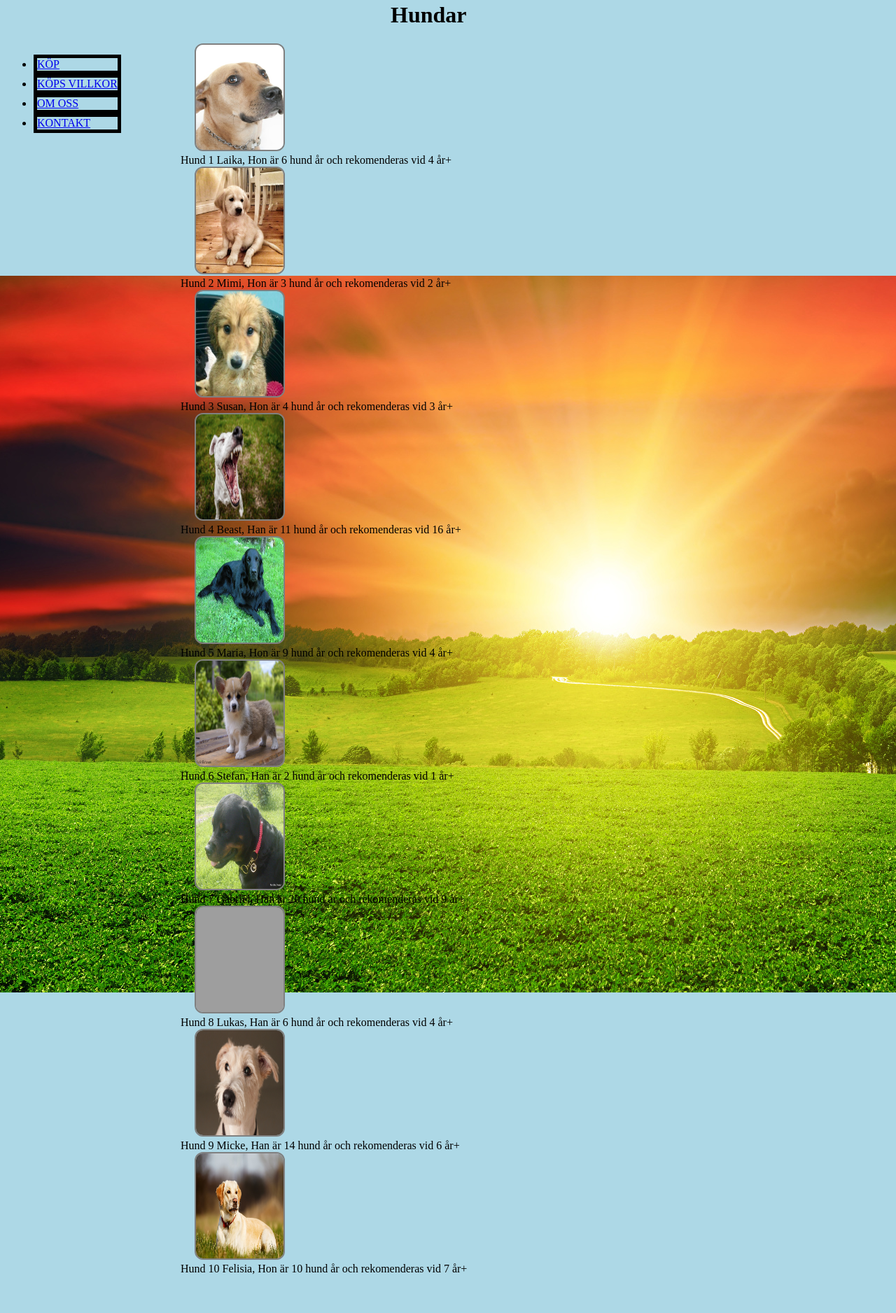
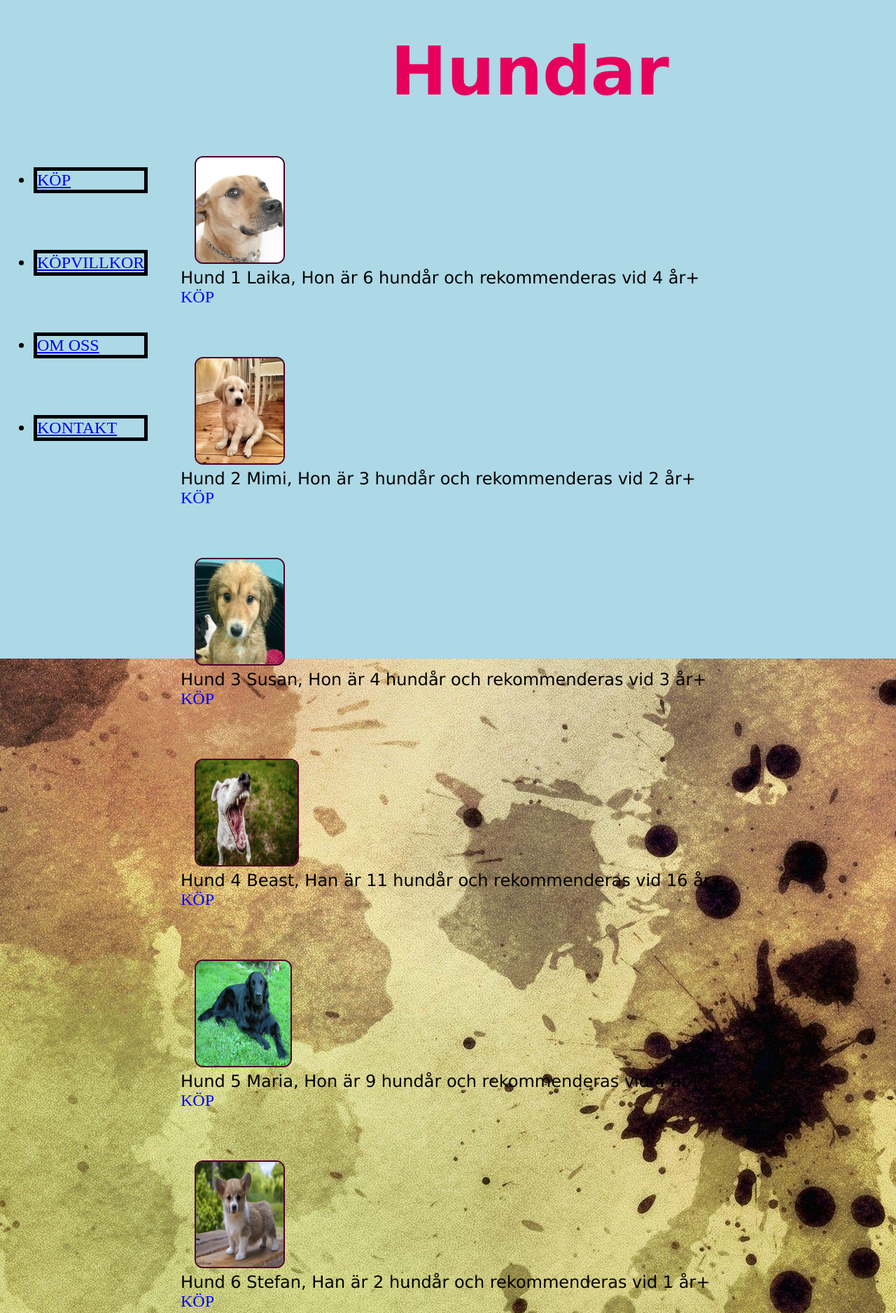
Before and after one commit to IkarosCarty/Hundar, a plain HTML site: page index.html in a window 1280 px wide. Shown: the part 18-1894 px from the top of the page at 70% size. Before the commit the page ends 1848 px from the top, so only its background shows below. Drawn offline with Linux system fonts and the light colour scheme; grey boxes are pictures that could not be loaded.

Commit message:
Ändringar
Jag har updaterat min hemsida.

```diff
--- a/css/styles.css
+++ b/css/styles.css
@@ -14,81 +14,82 @@ main {
     margin-left: 250px;
 }
 
-.H {
+.H1 {
     position: fixed, top;
     margin-left: 550px;
+   Color: #e6005c;
 }
 
 body {
-    background: lightblue url("../bilder/Sunnie.jpg") no-repeat fixed center;
+    background: lightblue url("../bilder/Walls.jpg") no-repeat fixed center;
 
 }
 
 .D1 {
-    border: 2px solid grey;
+    border: 2px solid #4d0026;
     border-radius: 12px;
     margin-left: 270px;
 
 }
 
 .D2 {
-    border: 2px solid grey;
+    border: 2px solid #4d0026;
     border-radius: 12px;
     margin-left: 270px;
 
 }
 
 .D3 {
-    border: 2px solid grey;
+    border: 2px solid #4d0026;
     border-radius: 12px;
     margin-left: 270px;
 
 }
 
 .D4 {
-    border: 2px solid grey;
+    border: 2px solid #4d0026;
     border-radius: 12px;
     margin-left: 270px;
 
 }
 
 .D5 {
-    border: 2px solid grey;
+    border: 2px solid #4d0026;
     border-radius: 12px;
     margin-left: 270px;
 
 }
 
 .D6 {
-    border: 2px solid grey;
+    border: 2px solid #4d0026;
     border-radius: 12px;
     margin-left: 270px;
 
 }
 
 .D7 {
-    border: 2px solid grey;
+    border: 2px solid #4d0026;
     border-radius: 12px;
     margin-left: 270px;
 
 }
 
 .D8 {
-    border: 2px solid grey;
+    border: 2px solid #4d0026;
     border-radius: 12px;
     margin-left: 270px;
 
 }
 
 .D9 {
-    border: 2px solid grey;
+    border: 2px solid #4d0026;
     border-radius: 12px;
     margin-left: 270px;
 
 }
 
 .D10 {
-    border: 2px solid grey;
+    border: 2px solid #4d0026;
     border-radius: 12px;
     margin-left: 270px;
 
@@ -98,3 +99,7 @@ body {
     position: fixed absolute;
 
 }
+
+.Blue{
+    Color: Blue;
+}
--- a/index.html
+++ b/index.html
@@ -4,7 +4,7 @@
 <head>
   <meta charset="utf-8">
 
-  <title>Hundar</title>
+  <title>Köp</title>
 
 
   <link rel="stylesheet" href="css/styles.css">
@@ -13,38 +13,71 @@
 
 <body>
 
-<h1 Class="H" >Hundar</h1>
+ <font size="12"> <h1 class="H1" style="font-family:verdana;">Hundar</h1></font>
+
 
 <nav>
 <ul>
-<li class="Link" ><a href="kop.html">KÖP</a></li>
-<li class="Link" ><a href="kopvillkor.html">KÖPS VILLKOR</a></li>
-<li class="Link" ><a href="omoss.html">OM OSS</a></li>
-<li class="Link" ><a href="kontakt.html">KONTAKT</a></li>
+<font size="5"> <li class="Link" ><a href="kop.html">KÖP</a></li> </font> <br/> <br/> <br/> <br/>
+<font size="5"> <li class="Link" ><a href="kopvillkor.html">KÖPVILLKOR</a></li> </font> <br/> <br/> <br/> <br/>
+<font size="5"> <li class="Link" ><a href="omoss.html">OM OSS</a></li> </font> <br/> <br/> <br/> <br/>
+<font size="5"> <li class="Link" ><a href="kontakt.html">KONTAKT</a></li>  </font>
 </ul>
 </nav>
 
 <div class="div" >
 
-<div><img src="bilder/andras_hundar.jpg" alt=" " width="125" height="150" class="D1" > <main>Hund 1 Laika, Hon är 6 hund år och rekomenderas vid 4 år+</main> </div>
+<div> <font size="5"> <img src="bilder/andras_hundar.jpg" alt=" " width="125" height="150" class="D1" > <main clolor="e6005c" style="font-family:verdana;" >Hund 1 Laika, Hon är 6 hundår och rekommenderas vid 4 år+</main> <main CLass="Blue" >KÖP</main> </font> </div>
+<br/>
+<br/>
+<br/>
+<br/>
+<div>  <font size="5"> <img src="bilder/tik.jpg" alt=" " width="125" height="150" class="D2" /im> <main clolor="e6005c" style="font-family:verdana;" >Hund 2 Mimi, Hon är 3 hundår och rekommenderas vid 2 år+</main> <main CLass="Blue" >KÖP</main> </font>  </div>
+<br/>
+<br/>
+<br/>
+<br/>
+<div>  <font size="5"> <img src="bilder/tindra.jpg" alt=" " width="125" height="150" class="D3" > <main clolor="e6005c" style="font-family:verdana;" >Hund 3 Susan, Hon är 4 hundår och rekommenderas vid 3 år+</main> <main CLass="Blue" >KÖP</main> </font> </div>
+<br/>
+<br/>
+<br/>
+<br/>
+<div>  <font size="5"> <img src="bilder/301339_1920.jpg" alt=" " width="145" height="150" class="D4" > <main clolor="e6005c" style="font-family:verdana;" >Hund 4 Beast, Han är 11 hundår och rekommenderas vid 16 år+</main> <main CLass="Blue" >KÖP</main> </font> </div>
+<br/>
+<br/>
+<br/>
+<br/>
+<div>  <font size="5"> <img src="bilder/14678307-cGqYG.jpg" alt=" " width="135" height="150" class="D5" > <main clolor="e6005c" style="font-family:verdana;" >Hund 5 Maria, Hon är 9 hundår och rekommenderas vid 4 år+</main> <main CLass="Blue" >KÖP</main> </font> </div>
+<br/>
+<br/>
+<br/>
+<br/>
+<div>  <font size="5"> <img src="bilder/18615393-4554x.jpg" alt=" " width="125" height="150" class="D6" > <main clolor="e6005c" style="font-family:verdana;" >Hund 6 Stefan, Han är 2 hundår och rekommenderas vid 1 år+</main> <main CLass="Blue">KÖP</main> </font> </div>
+<br/>
+<br/>
+<br/>
+<br/>
+<div> <font size="5"> <img src="bilder/DSC06117.jpg" alt=" " width="125" height="150" class="D7" > <main clolor="e6005c" style="font-family:verdana;" >Hund 7 Gabriel, Han är 20 hundår och rekommenderas vid 9 år+</main> <main CLass="Blue" >KÖP</main> </font> </div>
+<br/>
+<br/>
+<br/>
+<br/>
+<div> <font size="5"> <img src="bilder/IMG_2753.jpg" alt=" " width="125" height="150" class="D8" > <main clolor="e6005c" style="font-family:verdana;" >Hund 8 Lukas, Han är 6 hundår och rekommenderas vid 4 år+</main> <main CLass="Blue" >KÖP</main> </font> </div>
+<br/>
+<br/>
+<br/>
+<br/>
+<div> <font size="5"> <img src="bilder/hundar_fattar_ord.jpg" alt=" " width="125" height="150" class="D9" > <main clolor="e6005c" style="font-family:verdana;" >Hund 9 Micke, Han är 14 hundår och rekommenderas vid 6 år+</main> <main CLass="Blue" >KÖP</main> </font> </div>
+<br/>
+<br/>
+<br/>
+<br/>
+<div> <font size="5"> <img src="bilder/Fotolia_64118162_S.jpg" alt=" " width="145" height="150" class="D10" > <main clolor="e6005c" style="font-family:verdana;">Hund 10 Felisia, Hon är 10 hundår och rekomenderas vid 7 år+</main> <main CLass="Blue" >KÖP</main> </font> </div>
+<br/>
+<br/>
+<br/>
+<br/>
 
-<div> <img src="bilder/tik.jpg" alt=" " width="125" height="150" class="D2" /im> <main>Hund 2 Mimi, Hon är 3 hund år och rekomenderas vid 2 år+</main>  </div>
-
-<div> <img src="bilder/tindra.jpg" alt=" " width="125" height="150" class="D3" > <main>Hund 3 Susan, Hon är 4 hund år och rekomenderas vid 3 år+</main>  </div>
-
-<div> <img src="bilder/301339_1920.jpg" alt=" " width="125" height="150" class="D4" > <main>Hund 4 Beast, Han är 11 hund år och rekomenderas vid 16 år+</main>  </div>
-
-<div> <img src="bilder/14678307-cGqYG.jpg" alt=" " width="125" height="150" class="D5" > <main>Hund 5 Maria, Hon är 9 hund år och rekomenderas vid 4 år+</main>  </div>
-
-<div> <img src="bilder/18615393-4554x.jpg" alt=" " width="125" height="150" class="D6" > <main>Hund 6 Stefan, Han är 2 hund år och rekomenderas vid 1 år+</main>  </div>
-
-<div> <img src="bilder/DSC06117.jpg" alt=" " width="125" height="150" class="D7" > <main>Hund 7 Gabriel, Han är 20 hund år och rekomenderas vid 9 år+</main>  </div>
-
-<div> <img src="bilder/IMG_2753.jpg" alt=" " width="125" height="150" class="D8" > <main>Hund 8 Lukas, Han är 6 hund år och rekomenderas vid 4 år+</main>  </div>
-
-<div> <img src="bilder/hundar_fattar_ord.jpg" alt=" " width="125" height="150" class="D9" > <main>Hund 9 Micke, Han är 14 hund år och rekomenderas vid 6 år+</main>  </div>
-
-<div> <img src="bilder/Fotolia_64118162_S.jpg" alt=" " width="125" height="150" class="D10" > <main>Hund 10 Felisia, Hon är 10 hund år och rekomenderas vid 7 år+</main>  </div>
 
 </div>
 
```
Also changed, not shown: kontakt.html (+13 -7 lines), kop.html (+57 -24 lines), kopvillkor.html (+10 -6 lines), omoss.html (+15 -6 lines), bilder/Sunnie.jpg (deleted), bilder/TrumpTower.jpg (added), bilder/Walls.jpg (added).
